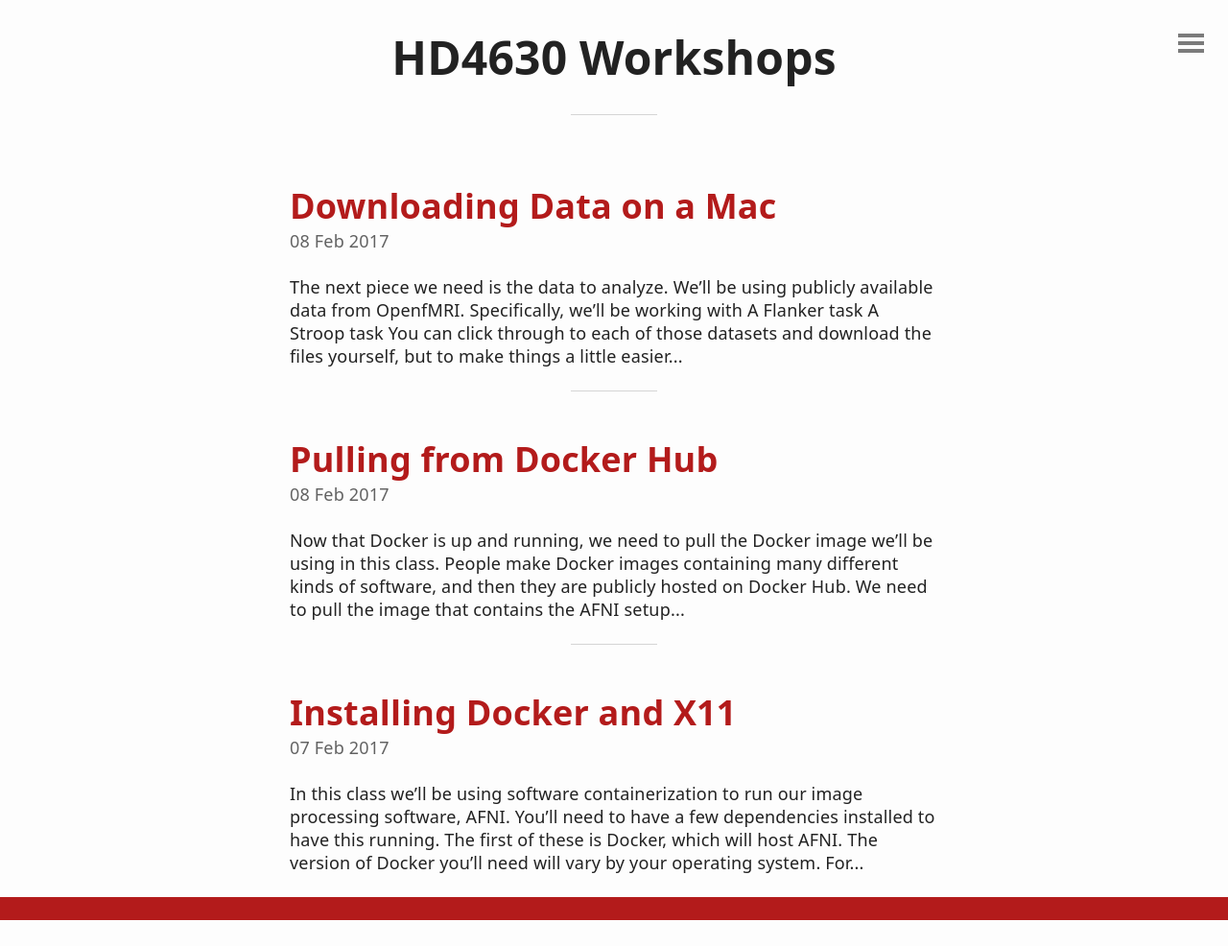
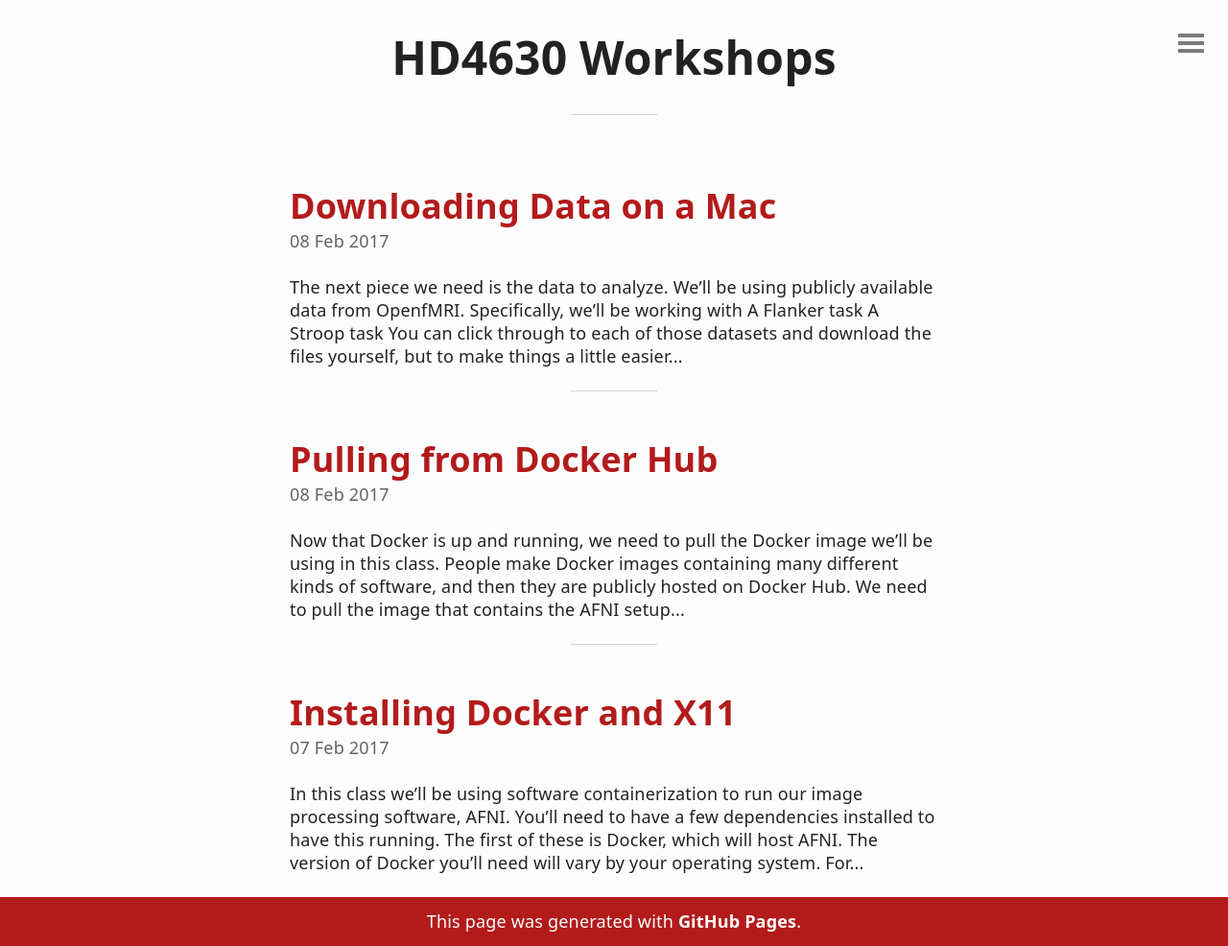
Before and after one commit to emdupre/hd4630_workshops, a Jekyll site: the page built from index.html, in a window 1280 px wide. Shown: the whole page at 96% size. Built offline with Jekyll 4.4.1, drawn with Linux system fonts in a browser that asks for light colours; the list of posts is cut into pages by our own code; before the commit the page ends 959 px from its top, so only the background shows below that.

Commit message:
Include attribution in footer
Updates footer.html to include the site source as Github pages

```diff
--- a/_includes/footer.html
+++ b/_includes/footer.html
@@ -1 +1 @@
-<footer><span></span></footer>
+<footer><span>This page was generated with <a href="https://pages.github.com/" style="color: white">GitHub Pages</a>.</span></footer>
```
